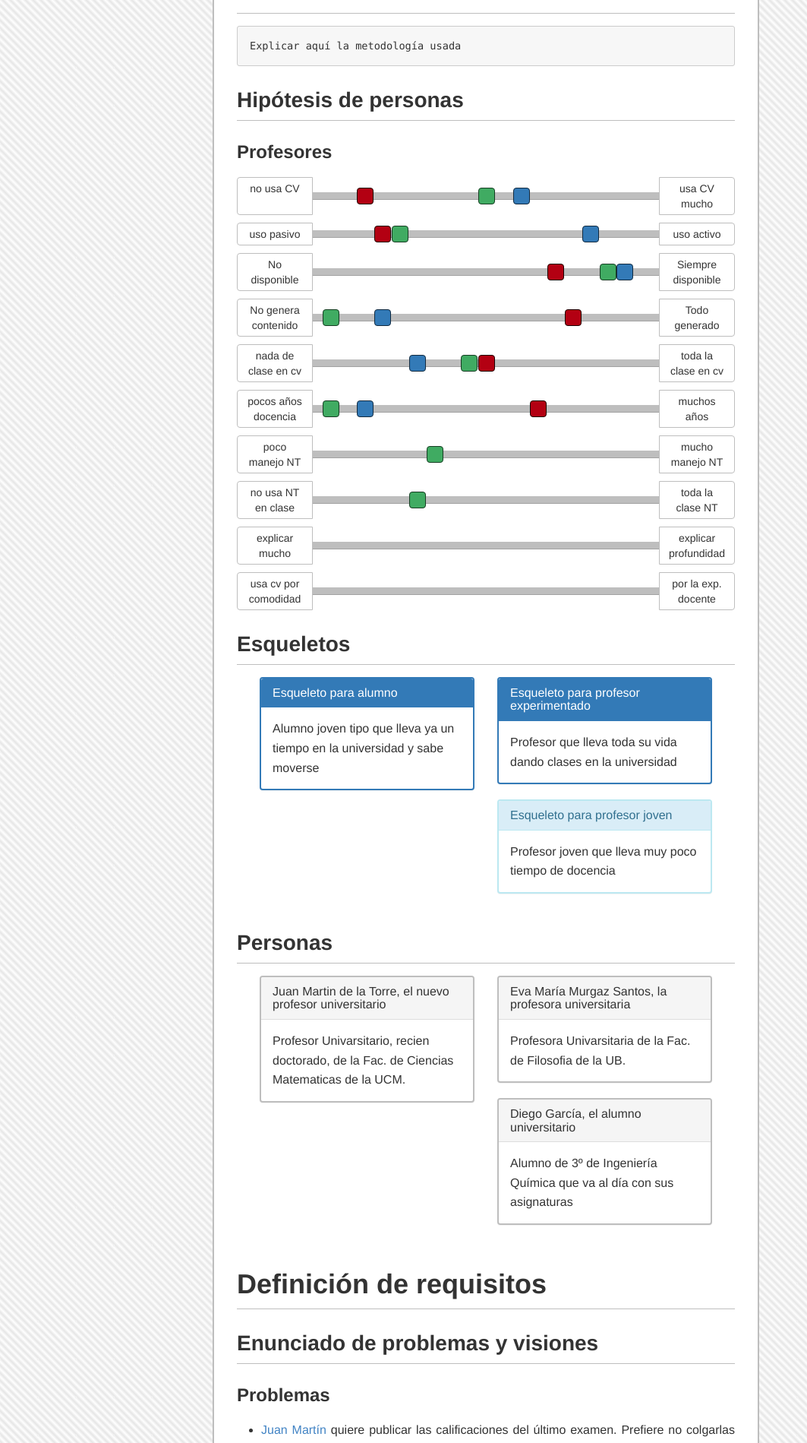
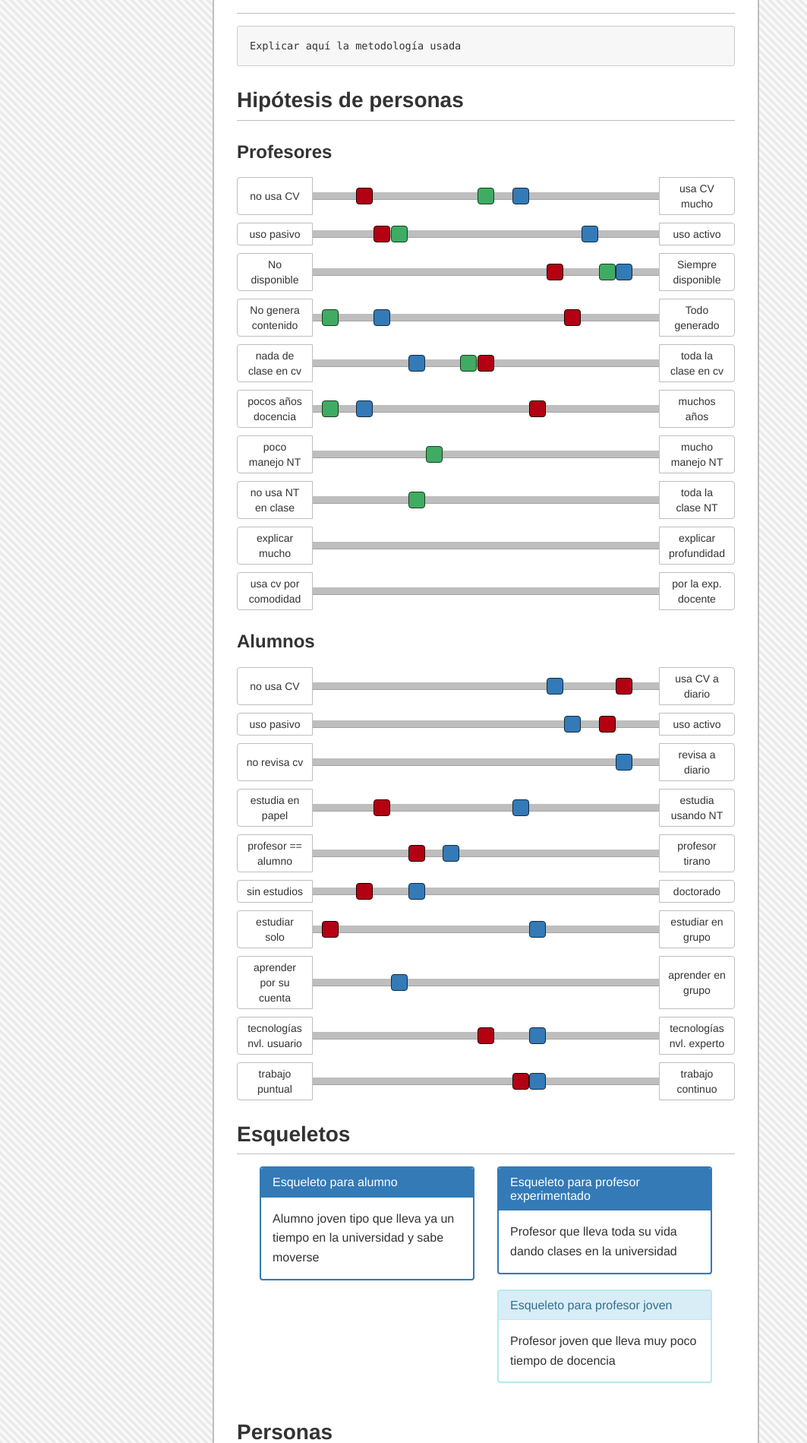
Before and after one commit to pblocz/cygnus-ux-interface-design, a Jekyll site: the page built from index.md, in a window 1280 px wide. Shown: the part 3711-5610 px from the top of the page at 76% size, without its empty margins (0-1063 px from the left). Built offline with Jekyll 4.4.1, drawn with Linux system fonts in a browser that asks for light colours; nearby versions of some CDN libraries.

Commit message:
added cooper var for alumnos, update style

```diff
--- /dev/null
+++ b/_data/cooper/alumnos.yaml
@@ -0,0 +1,71 @@
+personas:
+    - name: "Alumno UNED"
+      id: alm2
+    - name: "Alumno 1"
+      id: alm1
+
+variables:
+    - left: "no usa CV"
+      right: "usa CV a diario"
+      values:
+          - ['alm1',70%]
+          - ['alm2',90%]
+
+    - left: "uso pasivo"
+      right: "uso activo"
+      values:
+          - ['alm1',75%]
+          - ['alm2',85%]
+
+
+    - left: "no revisa cv"
+      right: "revisa a diario"
+      values:
+          - ['alm1',90%]
+
+
+    - left: "estudia en papel"
+      right: "estudia usando NT"
+      values:
+          - ['alm1',60%]
+          - ['alm2',20%]
+
+    - left: "profesor == alumno"
+      right: "profesor tirano"
+      values:
+          - ['alm1',40%]
+          - ['alm2',30%]
+
+
+    - left: "sin estudios"
+      right: "doctorado"
+      values:
+          - ['alm1',30%]
+          - ['alm2',15%]
+
+
+    - left: "estudiar solo"
+      right: "estudiar en grupo"
+      values:
+          - ['alm1',65%]
+          - ['alm2',5%]
+
+
+    - left: "aprender por su cuenta"
+      right: "aprender en grupo"
+      values:
+          - ['alm1',25%]
+
+
+    - left: "tecnologías nvl. usuario"
+      right: "tecnologías nvl. experto"
+      values:
+          - ['alm1',65%]
+          - ['alm2',50%]
+
+
+    - left: "trabajo puntual"
+      right: "trabajo continuo"
+      values:
+          - ['alm1', 65%]
+          - ['alm2', 60%]
--- a/_includes/cooper_var.html
+++ b/_includes/cooper_var.html
@@ -9,6 +9,11 @@ variable.values
     <div class="btn btn-default left-text text"><div>{{variable.left}}</div></div>
     <div class="btn btn-default right-text text"><div>{{variable.right}}</div></div>
     <div class="progress-wrapper">
+        <div class="progress">
+          <div class="progress-bar" role="progressbar" style="width: 100%;">
+          </div>
+        </div>
+
         {% for value in variable.values %}
             {% for p in personas %} {% if p.id == value[0] %}
                 {% assign persona_idx = forloop.index %}
@@ -19,10 +24,6 @@ variable.values
         </div>
         {% if persona.url %}</a>{%endif%}
         {% endfor %}
-        <div class="progress">
-          <div class="progress-bar" role="progressbar" style="width: 100%;">
-          </div>
-        </div>
         <div class="clearfix"></div>
     </div>
 </div>
--- a/_includes/footer.html
+++ b/_includes/footer.html
@@ -80,11 +80,13 @@
 
             max_h = Math.max.apply(this,$('.text',this).map(function(i,v){ return $(v).outerHeight();}));
 
+            /*
             $('.progress',this).css('margin-top',""+(max_h - progress_h)/ 2.0+"px");
             $('.persona',this).each(function(){
                 console.log($(this).outerHeight()/2.0)
                 $(this).css('margin-top',''+((max_h - $(this).outerHeight())/2.0) + "px");
             })
+            */
         })
     })(window,document,jQuery);
 
--- a/assets/css/stylesheet.scss
+++ b/assets/css/stylesheet.scss
@@ -7,6 +7,15 @@ $bgfgcolor: #BEBEBE;
 $stripsize: 5px;
 $stripcolor: rgba(0,0,0,0.1);
 $body_wdith: 45em;
+
+@mixin vertical-align {
+  position: relative;
+  top: 50%;
+  -webkit-transform: translateY(-50%);
+  -ms-transform: translateY(-50%);
+  transform: translateY(-50%);
+}
+
 body {
     padding-top: 20px;
     padding-bottom: 20px;
@@ -139,6 +148,9 @@ p { text-align: justify; }
             float: #{$pos};
             border-top-#{$rpos}-radius: 0px;
             border-bottom-#{$rpos}-radius: 0px;
+
+            > div { @include vertical-align; }
+
         }
     }
 
@@ -147,14 +159,19 @@ p { text-align: justify; }
 
     .progress-wrapper {
         position: relative;
-        //padding-bottom: 10px;
-        //overflow: hidden;
         margin-left: 100px;
         margin-right: 100px;
         .persona {
-            position: absolute;
             padding: 10px;
-            margin-left: -10px; // fix, using left: N%; is correct
+
+            @include vertical-align;
+            position: absolute; // fix in this case
+
+            // fix to translate left and top to use left: N% to position the center
+            -webkit-transform: translate(-50%,-50%);
+            -ms-transform: translateX(-50%,-50%);
+            transform: translateX(-50%,-50%);
+
         }
 
         $persona_colors: #B30012 #337AB7 #40AB62;
@@ -173,6 +190,8 @@ p { text-align: justify; }
         height: 10px;
         float: left;
         width: 100%;
+        @include vertical-align;
+        position: absolute;
     }
 
     .progress-bar {
--- a/index.md
+++ b/index.md
@@ -133,8 +133,15 @@ Este punto es muy genérico, así que lo centraremos en herramientas que se usen
 
 ### Profesores
 
-{% for variable in site.data.profesores.variables %}
-	{% assign personas = site.data.profesores.personas %}
+{% for variable in site.data.cooper.profesores.variables %}
+	{% assign personas = site.data.cooper.profesores.personas %}
+	{% include cooper_var.html %}
+{% endfor %}
+
+### Alumnos
+
+{% for variable in site.data.cooper.alumnos.variables %}
+	{% assign personas = site.data.cooper.alumnos.personas %}
 	{% include cooper_var.html %}
 {% endfor %}
 
```
Also changed, not shown: _data/cooper/profesores.yaml (renamed from _data/profesores.yaml).
